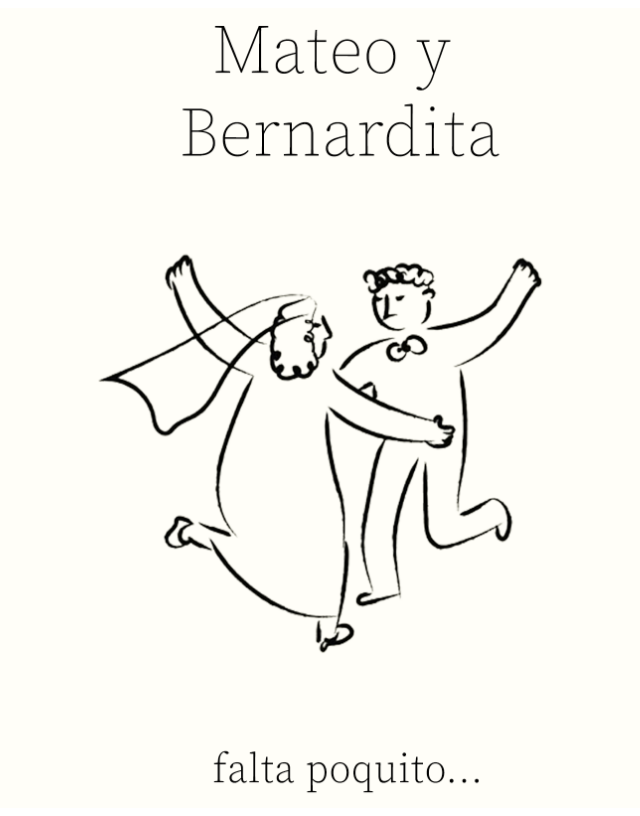
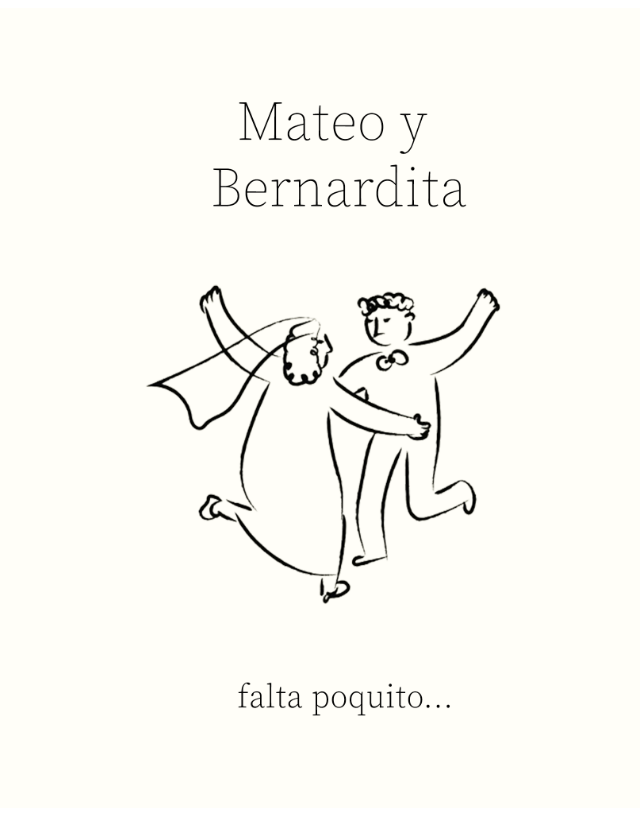
Before and after one commit to unmateo/mateoybernardita, a Next.js app: page / in a window 1280 px wide. Shown: the whole page, without its empty margins (305-945 px from the left). Built offline with nearby package versions, Linux system fonts and the light colour scheme.

Commit message:
try again

```diff
--- a/app/layout.tsx
+++ b/app/layout.tsx
@@ -9,7 +9,7 @@ export default function RootLayout({
       <head>
         <meta property="og:title" content="Bernardita & Mateo" />
         <meta property="og:description" content="Falta poquito..." />
-        <meta property="og:image" content="background.png" />
+        <meta property="og:image" content="/background.png" />
         <meta property="og:type" content="website" />
         <meta property="og:url" content="https://www.mateoybernardita.com.ar" />
       </head>
--- a/app/page.tsx
+++ b/app/page.tsx
@@ -11,7 +11,7 @@ export default function Page() {
     }}>
       <img src="/background.gif" alt="background" style={{
           maxWidth: '100%',
-          maxHeight: '100%',
+          maxHeight: '80%',
           objectFit: 'cover',
           margin: '0px'
         }} />
```
